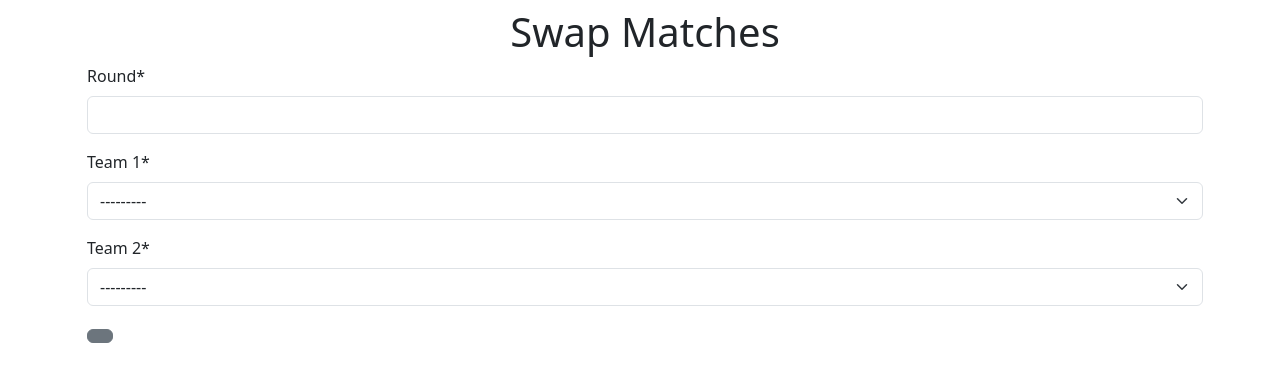
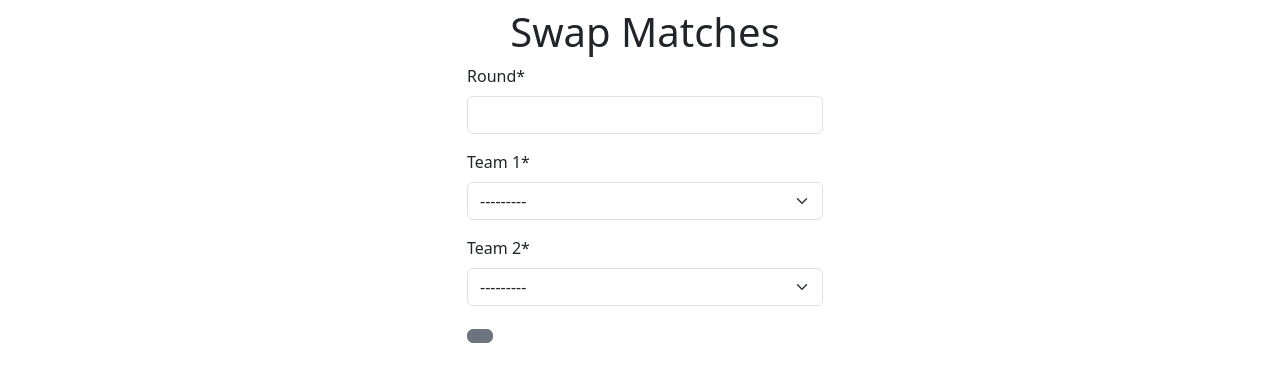
Before and after one commit to CompServer/CompServer, a Django app: page /tournament/1/swap/ in a window 1280 px wide. Shown: the part 56-438 px from the top of the page. Run offline with Django 4.2, Linux system fonts and the light colour scheme; tables that the repository leaves empty hold one stand-in row (values such as "Sample post"); some libraries are stand-ins or nearby versions.

Commit message:
hw, removed wide-form inputs, debugged single-elim tournament generation

```diff
--- a/competitions/templates/FORM_BASE.html
+++ b/competitions/templates/FORM_BASE.html
@@ -8,7 +8,8 @@
 {% block content %}
     <div class="container">
         <div class="row">
-            <div class="col-md-12">
+            <div class="col-4"></div>
+            <div class="col-md-4">
                 <h1 class="text-center">{{ form_title }}</h1>
                 <form method="POST" enctype="multipart/form-data" action={{ action }}>
                     {% csrf_token %}
@@ -16,6 +17,7 @@
                     <button type="submit" class="btn btn-secondary">{{ form_submit_text|default_if_none:"Create" }}</button>
                 </form>
             </div>
+            <div class="col-4"></div>
         </div>
     </div>
 {% endblock %}
--- a/competitions/views.py
+++ b/competitions/views.py
@@ -65,9 +65,10 @@
         for i, team in enumerate(tournament.teams.all()):
             rank = Ranking.objects.create(tournament=tournament, team=team, rank=i+1)
             rank.save()
+            team_ranks = sorted([(rank.team, rank.rank) for rank in tournament.ranking_set.all()], key=lambda x: x[1])
     elif not tournament.prev_tournament.ranking_set.exists():
         generate_round_robin_rankings(tournament.prev_tournament.id)
-    team_ranks = sorted([(rank.team, rank.rank) for rank in tournament.prev_tournament.ranking_set.all()], key=lambda x: x[1])
+        team_ranks = sorted([(rank.team, rank.rank) for rank in tournament.prev_tournament.ranking_set.all()], key=lambda x: x[1])
     #sort_list(teams, ranks)
     rank_teams = {i+1: team_ranks[i][0] for i in range(len(team_ranks))}
     num_teams = len(rank_teams)
@@ -320,7 +321,7 @@
 
     tournament = get_tournament(request, tournament_id)
 
-    if not tournament.match_set.exists() and generate_matches:
+    if (not tournament.match_set.exists()) and generate_matches:
         return generate_tournament_matches(request, tournament_id)
 
     if isinstance(tournament, SingleEliminationTournament):
```
